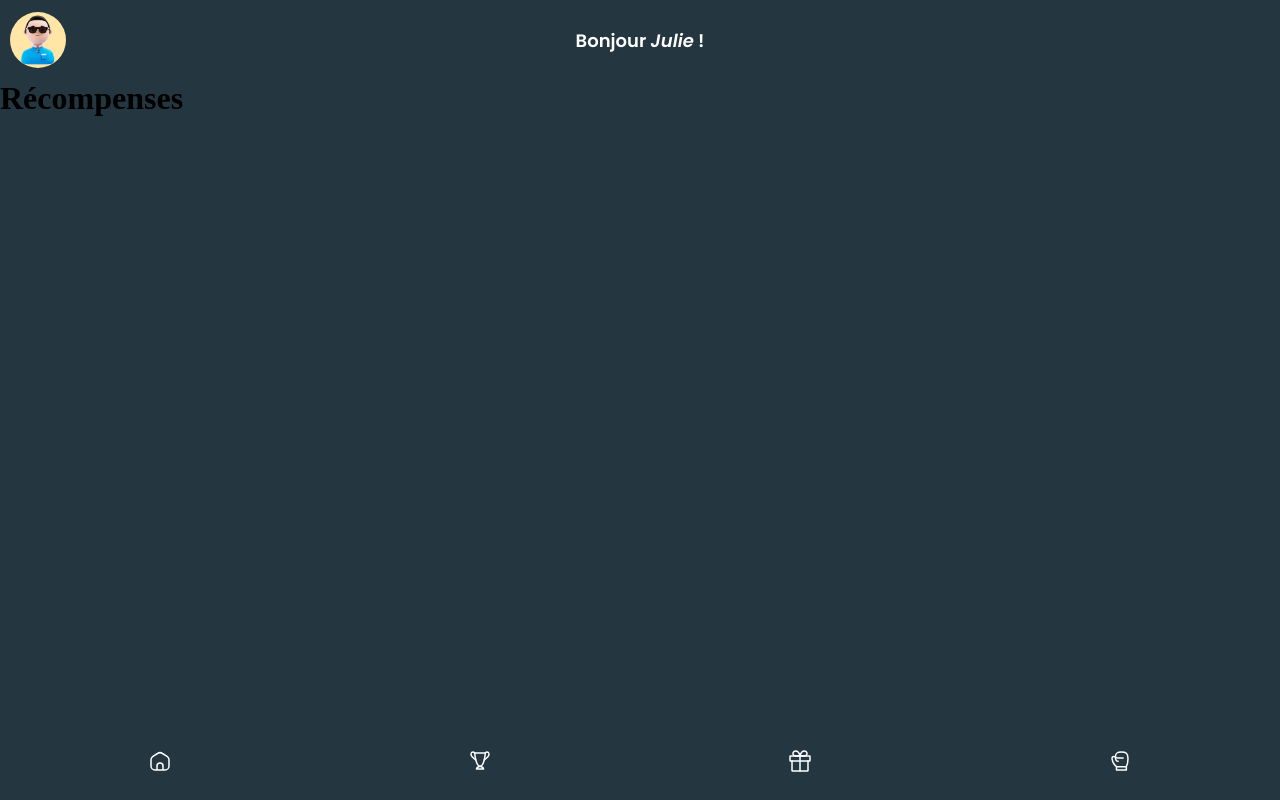
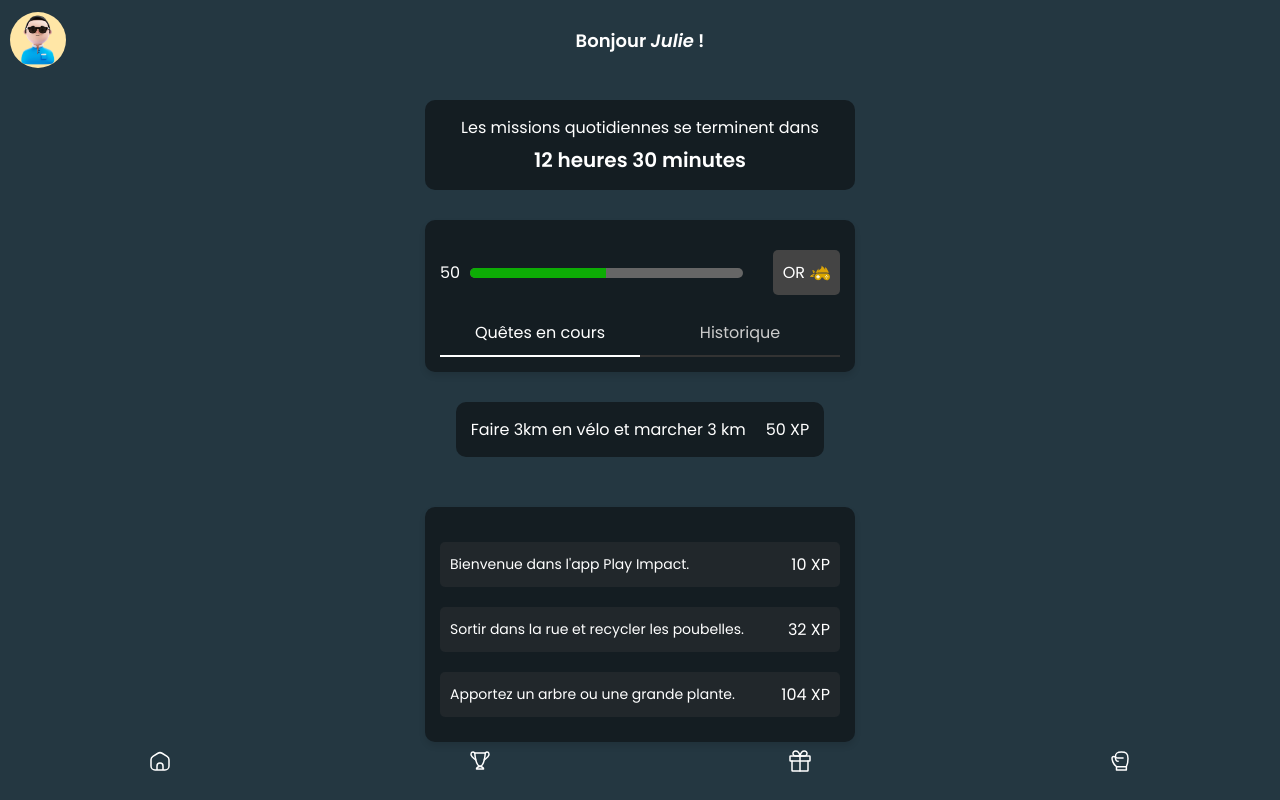
Before and after one commit to azat44/ImpactPlay, a React (Vite) app: page /recompenses in a window 1280 px wide. Built offline with nearby package versions, Linux system fonts and the light colour scheme.

Commit message:
recompenses finis

```diff
--- a/src/pages/Recompenses.jsx
+++ b/src/pages/Recompenses.jsx
@@ -1,7 +1,67 @@
+import React, { useState } from 'react';
+import styles from './Recompenses.module.css';
+
 const Recompenses = () => {
+  const [activeTab, setActiveTab] = useState('Quêtes en cours');
+
   return (
-    <div>
-      <h1>Récompenses </h1>
+    <div className={styles.container}>
+      <div className={styles.header}>
+        <div className={styles.headerText}>
+          <div className={styles.headerTime}>
+            Les missions quotidiennes se terminent dans
+          </div>
+          <div className={styles.headerHour}>
+            12 heures 30 minutes
+          </div>
+        </div>
+      </div>
+      <div className={styles.card}>
+        <div className={styles.progressBarContainer}>
+          <div>50</div>
+          <div className={styles.progressBar}>
+            <div className={styles.progress}></div>
+          </div>
+          <div className={styles.orButton}>
+            OR
+            <img src="logo_or.svg" className={styles.orImage} />
+          </div>
+        </div>
+        <div className={styles.tabContainer}>
+          <div
+            className={`${styles.tab} ${activeTab === 'Quêtes en cours' ? styles.active : ''}`}
+            onClick={() => setActiveTab('Quêtes en cours')}
+          >
+            Quêtes en cours
+          </div>
+          <div
+            className={`${styles.tab} ${activeTab === 'Historique' ? styles.active : ''}`}
+            onClick={() => setActiveTab('Historique')}
+          >
+            Historique
+          </div>
+        </div>
+      </div>
+
+      <div className={styles.selectedMission}>
+        <div style={{ marginRight: '10px' }}>Faire 3km en vélo et marcher 3 km</div>
+        <div style={{ marginLeft: '10px' }}>50 XP</div>
+      </div>
+
+      <div className={styles.card}>
+        <div className={styles.bonusItem}>
+          <div style={{ fontSize: '14px' }}>Bienvenue dans l'app Play Impact.</div>
+          <div>10 XP</div>
+        </div>
+        <div className={styles.bonusItem}>
+          <div style={{ fontSize: '14px' }}>Sortir dans la rue et recycler les poubelles.</div>
+          <div>32 XP</div>
+        </div>
+        <div className={styles.bonusItem}>
+          <div style={{ fontSize: '14px' }}>Apportez un arbre ou une grande plante.</div>
+          <div>104 XP</div>
+        </div>
+      </div>
     </div>
   );
 };
--- /dev/null
+++ b/src/pages/Recompenses.module.css
@@ -0,0 +1,129 @@
+.container {
+    display: flex;
+    flex-direction: column;
+    align-items: center;
+    background-color: #243741;
+    padding-top: 20px;
+    font-family: var(--poppins-font);
+  }
+
+  .header {
+    width: 90%;
+    max-width: 400px;
+    background-color: #141D22;
+    border-radius: 10px;
+    padding: 15px;
+    margin-bottom: 30px;
+    display: flex;
+    justify-content: center;
+    align-items: center;
+  }
+
+  .headerText {
+    text-align: center;
+  }
+
+  .headerTime {
+    font-size: 16px;
+    color: white;
+  }
+
+  .headerHour {
+    font-size: 20px;
+    font-weight: bold;
+    color: white;
+    margin-top: 5px;
+  }
+
+  .card {
+    width: 90%;
+    max-width: 400px;
+    background-color: #141D22;
+    color: white;
+    border-radius: 10px;
+    padding: 15px;
+    margin-bottom: 30px;
+    box-shadow: 0 4px 6px rgba(0, 0, 0, 0.1);
+  }
+
+  .progressBarContainer {
+    display: flex;
+    align-items: center;
+    margin-top: 15px;
+    margin-bottom: 15px;
+  }
+
+  .progressBar {
+    width: 100%;
+    height: 10px;
+    background-color: #666;
+    border-radius: 5px;
+    overflow: hidden;
+    margin-left: 10px;
+  }
+
+  .progress {
+    height: 100%;
+    background-color: #0DAC05;
+    width: 50%;
+  }
+
+  .tabContainer {
+    display: flex;
+    justify-content: space-between;
+    margin-top: 15px;
+  }
+
+  .tab {
+    flex: 1;
+    text-align: center;
+    padding: 10px 0;
+    border-bottom: 2px solid #333;
+    color: #ccc;
+  }
+
+  .tab.active {
+    border-bottom: 2px solid #fff;
+    color: #fff;
+  }
+
+  .bonusItem {
+    background-color: #4444;
+    padding: 10px;
+    border-radius: 5px;
+    margin-bottom: 10px;
+    display: flex;
+    justify-content: space-between;
+    align-items: center;
+    margin-top: 20px;
+  }
+
+  .orButton {
+    display: flex;
+    align-items: center;
+    justify-content: center;
+    background-color: #444;
+    color: #fff;
+    border-radius: 5px;
+    padding: 10px 10px;
+    margin-left: 30px;
+  }
+
+  .orImage {
+    width: 20px;
+    height: 20px;
+    margin-left: 5px;
+  }
+
+  .selectedMission {
+    background-color: #141D22;
+    padding: 15px;
+    border-radius: 10px;
+    margin: 20px;
+    margin-top:0px;
+    margin-bottom:50px;
+    display: flex;
+    justify-content: space-evenly;
+    align-items: center;
+    color: white;
+  }
```
